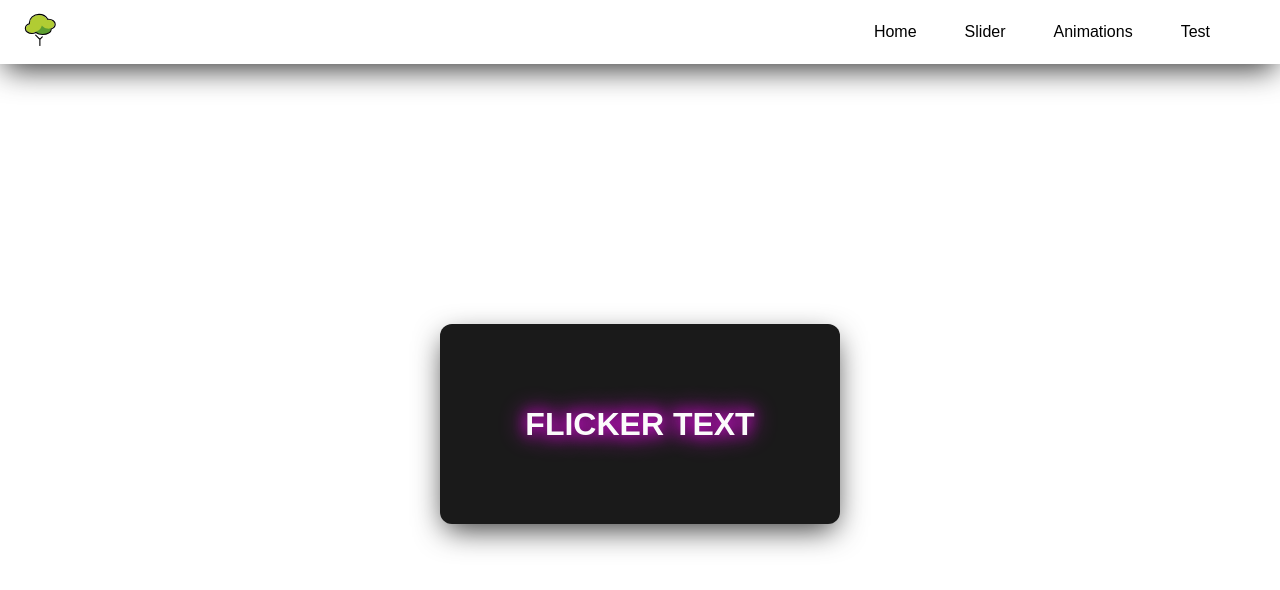
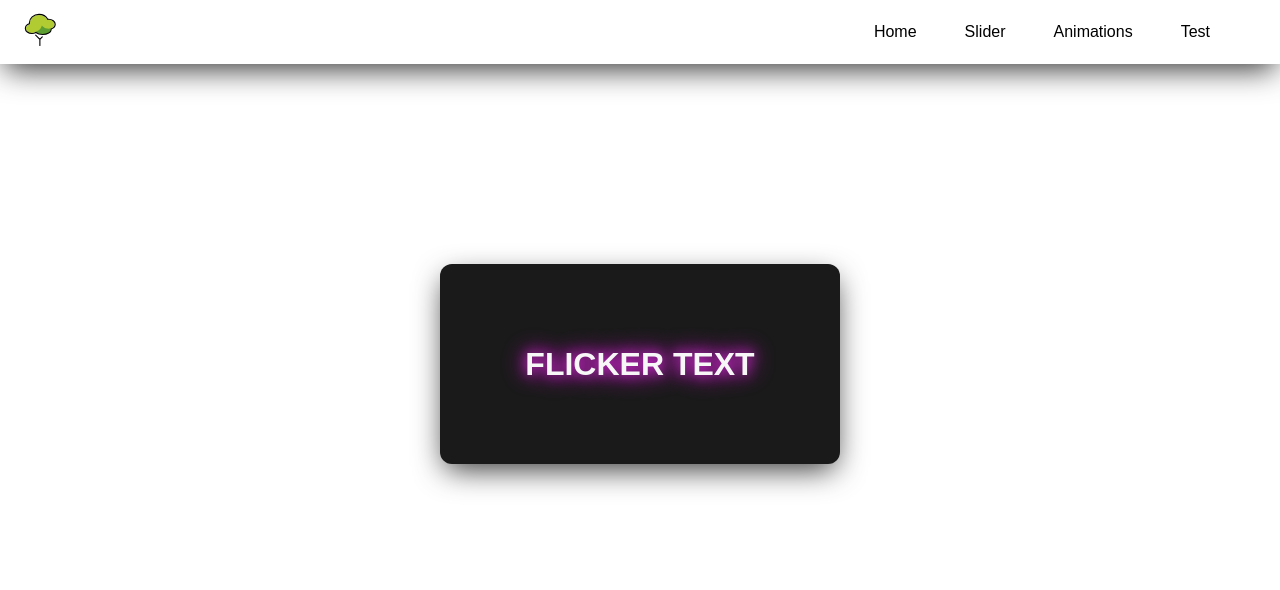
Before and after one commit to AndreasB09/React-Components, a React (Vite) app: page /Animations in a window 1280 px wide. Shown: the top 590 px of the page. Built offline with nearby package versions, Linux system fonts and the light colour scheme.

Commit message:
tweaked margin

```diff
--- a/src/pages/Animations/Animations.module.css
+++ b/src/pages/Animations/Animations.module.css
@@ -1,18 +1,18 @@
 .flickerContainer {
   display: flex;
   justify-content: center;
-  align-items: center;
+  margin-top: 200px;
   height: 90vh;
 }
 
-.card {
+/* .card {
   display: flex;
   width: 200px;
   height: 200px;
   border: solid black 1px;
   border-radius: 0.75rem;
   box-shadow: 0px 10px 30px -5px rgba(0, 0, 0, 0.8);
-}
+} */
 
 .flickerText {
   display: flex;
```
